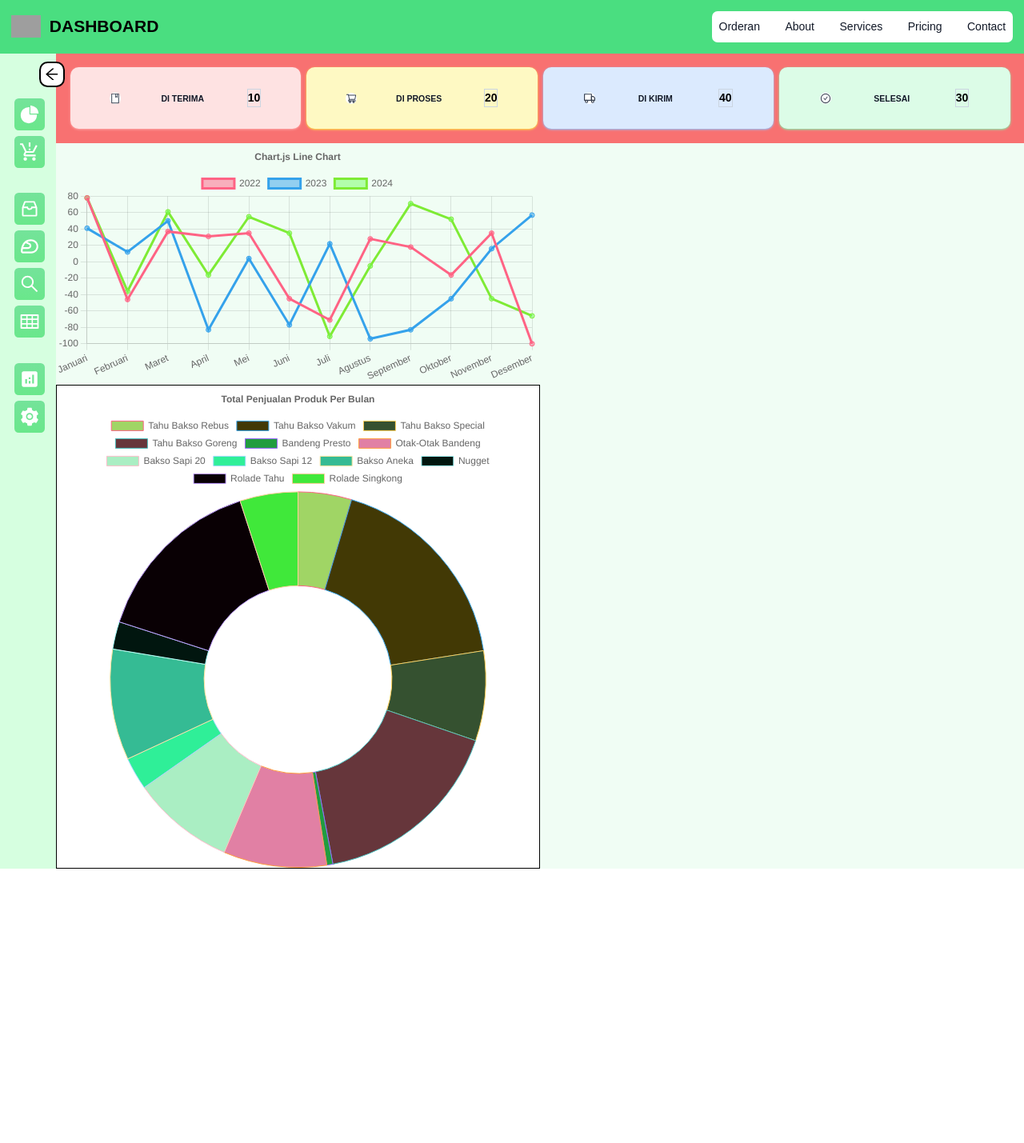
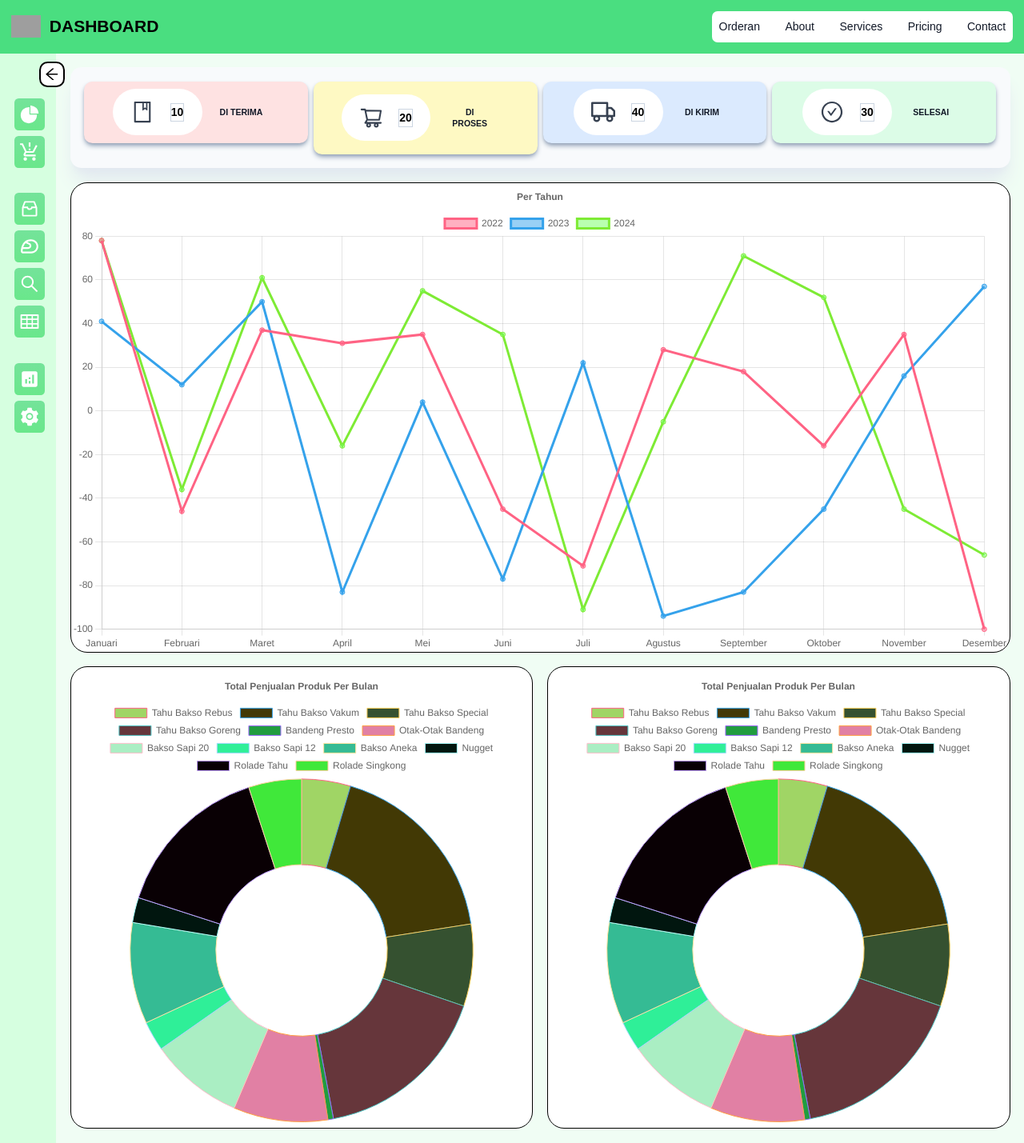
Before and after one commit to liar88828/kantor-tahu-baxo-bu-pudji, a Next.js app: page / in a window 1280 px wide. Shown: the whole page at 80% size. Before the commit the page ends 1086 px from the top, so only its background shows below. Built offline with nearby package versions, Linux system fonts and the light colour scheme; grey boxes are pictures that could not be loaded.

Commit message:
refactor code and fix crash

```diff
--- a/entity/travel.ts
+++ b/entity/travel.ts
@@ -3,8 +3,8 @@ export  type TFromTravel = {
   namaPengiriman: string,
   noHpPerusahaan: string,
   lokasi: string,
-  jumlah: number,
   jenis: string,
-  img: string,
+  harga: number,
+  img?: string,
   keterangan: string
 }
--- a/src/app/dashboard/card.tsx
+++ b/src/app/dashboard/card.tsx
@@ -12,9 +12,13 @@ function Cards( { title, icon, rout, totalStatus }: {
   totalStatus: number
 } ) {
   return <Card
-    className={ "w-full max-w-[48rem] flex-row items-center px-10 h-[60%] justify-around" + Status( title ) }>
-    <CardHeader floated={ true }>
+    className={ "w-full max-w-[40rem] flex-row items-center px-10 h-[60%] justify-around shadow-md shadow-slate-400" + Status( title ) }>
+    <CardHeader floated={ true } className={ "p-4 rounded-full w-32 flex  items-center justify-around" }>
       <i>{ icon }</i>
+      <Typography
+        variant={ "lead" }
+        className="ml-1 font-bold border border-slate-300   "
+        color={ "black" }> { totalStatus }</Typography>
     </CardHeader>
 
     <CardBody>
@@ -24,20 +28,18 @@ function Cards( { title, icon, rout, totalStatus }: {
         </Button>
       </a>
     </CardBody>
-    <Typography
-      variant={ "lead" }
-      className="ml-1 font-bold border border-slate-300   "
-      color={ "black" }> { totalStatus }</Typography>
+
   </Card>;
 }
 
 export function HorizontalCard() {
   return (
     <Fragment>
-      <Cards totalStatus={ 10 } title={ "Di Terima" } icon={ <AiOutlineBook/> } rout={ "/diterima" }/>
-      <Cards totalStatus={ 20 } title={ "Di Proses" } icon={ < AiOutlineShoppingCart/> } rout={ "/proses" }/>
-      <Cards totalStatus={ 40 } title={ "Di Kirim" } icon={ <FiTruck/> } rout={ "/kirim" }/>
-      <Cards totalStatus={ 30 } title={ "Selesai" } icon={ <AiOutlineCheckCircle/> } rout={ "/selesai" }/>
+      <Cards totalStatus={ 10 } title={ "Di Terima" } icon={ <AiOutlineBook size={ 30 }/> } rout={ "/diterima" }/>
+      <Cards totalStatus={ 20 } title={ "Di Proses" } icon={ < AiOutlineShoppingCart size={ 30 }/> }
+             rout={ "/proses" }/>
+      <Cards totalStatus={ 40 } title={ "Di Kirim" } icon={ <FiTruck size={ 30 }/> } rout={ "/kirim" }/>
+      <Cards totalStatus={ 30 } title={ "Selesai" } icon={ <AiOutlineCheckCircle size={ 30 }/> } rout={ "/selesai" }/>
     </Fragment>
   );
 }
--- a/src/app/dashboard/chart/donat.tsx
+++ b/src/app/dashboard/chart/donat.tsx
@@ -1,5 +1,5 @@
 "use client"
-import React from 'react';
+import React, { Suspense } from 'react';
 import { ArcElement, Chart as ChartJS, Legend, Tooltip } from 'chart.js';
 import { Doughnut } from 'react-chartjs-2';
 import { faker } from '@faker-js/faker';
@@ -63,5 +63,7 @@ const data = {
 };
 
 export function Donat() {
-  return <Doughnut data={ data } options={ options }/>;
+  return <Suspense fallback={ <p>Loading feed...</p> }>
+    <Doughnut data={ data } options={ options }/>
+  </Suspense>
 }
--- a/src/app/dashboard/chart/line.tsx
+++ b/src/app/dashboard/chart/line.tsx
@@ -31,7 +31,7 @@ const options = {
     },
     title: {
       display: true,
-      text: 'Chart.js Line Chart',
+      text: 'Per Tahun',
     },
   },
 };
--- a/src/app/dashboard/dashboard.tsx
+++ b/src/app/dashboard/dashboard.tsx
@@ -6,15 +6,22 @@ import { Donat } from '@/app/dashboard/chart/donat';
 const Dashboard = () => {
   return (
     <>
-      <div className={ " " }>
-        <div className="flex-row flex gap-2 justify-between bg-red-400 p-5">
+      <div className={ " flex gap-5 flex-col p-5" }>
+        {/*flex-wrap*/ }
+        <div className="sm:flex-row flex gap-2 justify-between bg-slate-50 p-5 rounded-2xl shadow-xl shadow-slate-200">
           <HorizontalCard/>
         </div>
-        <div className="w-[50%]">
+        <div className="   border border-black bg-white rounded-3xl">
           <Lines/>
         </div>
-        <div className="w-[50%]  border border-black bg-white">
-          <Donat/>
+
+        <div className="flex flex-row gap-5">
+          <div className="w-[50%]  border border-black bg-white rounded-3xl p-2">
+            <Donat/>
+          </div>
+          <div className="w-[50%]  border border-black bg-white rounded-3xl  p-2">
+            <Donat/>
+          </div>
         </div>
       </div>
     </>
--- a/src/app/orderan/page.tsx
+++ b/src/app/orderan/page.tsx
@@ -1,5 +1,5 @@
 "use client"
-import React, { ReactElement, useState } from 'react'
+import React, { ReactElement, Suspense, useState } from 'react'
 import { SubmitHandler, useFieldArray, useForm } from "react-hook-form";
 import { StyleInputForm, styleLabelForm } from '@/app/style/form';
 import { BiAddToQueue } from 'react-icons/bi';
@@ -8,7 +8,6 @@ import { Rupiah } from '../../../lib/rupiah';
 import { defaultDate, getTime } from '../../../lib/formatDate';
 import { Thitung, TOrder, TotalOrderan } from '../../../entity/orderan';
 import { sProduct, TFormProduct } from '../../../entity/produk';
-import { DevTool } from "@hookform/devtools";
 import { SDiTerima, SKirim, SProcess, SSelesai } from '@/app/style/status';
 import TableOrder from '@/components/orderan/TableOrder';
 import { createOrder } from '@/components/orderan/ress';
@@ -475,7 +474,9 @@ export default function FormOrder() {
             <Tanggal/>
           </div>
           <div className={ fomIsi }>
-            <Orderan/>
+            <Suspense fallback={ <p>Loading feed...</p> }>
+              <Orderan/>
+            </Suspense>
           </div>
         </div>
       </form>
--- a/src/app/product/page.tsx
+++ b/src/app/product/page.tsx
@@ -1,5 +1,5 @@
 "use client"
-import React, { ChangeEvent, ReactElement, useState } from 'react';
+import React, { ChangeEvent, ReactElement, Suspense, useState } from 'react';
 import { StyleInputForm, styleLabelForm } from '@/app/style/form';
 import { TFormProduct } from '../../../entity/produk';
 import { Controller, SubmitHandler, useForm } from 'react-hook-form';
@@ -55,6 +55,7 @@ export default function Home() {
                    defaultValue={ defaultFormProduct.nama }/>
         <InputForm title={ formProduct.harga } type="number" reg={ register( "harga" ) }
                    defaultValue={ defaultFormProduct.harga }/>
+
         <InputForm title={ formProduct.lokasi } type="text" reg={ register( "lokasi" ) }
                    defaultValue={ defaultFormProduct.lokasi }/>
         <div className="flex flex-col">
@@ -72,18 +73,18 @@ export default function Home() {
 
   return (
     <main className="flex p-3 sm:p-6  flex-row z-50 bg-green-50 gap-3 ">
-      <h1> Form Produk</h1>
       <form onSubmit={ handleSubmit( onSubmit ) }
-            className="w-full    flex  flex-row gap-5 ">
+            className="w-full flex  flex-row gap-5 ">
 
         <div className="  sm:m-4 bg-white rounded p-5 w-1/2">
           <FormProduct/>
         </div>
 
         <div className=" sm:m-4 bg-white rounded p-5 w-1/2  flex  flex-col gap-5 ">
-
-          <Upload previewURL={ previewURL } onChange={ handleFileChange } message={ message } title={ "Travel" }/>
-          <button type="submit" className="bg-blue-500 p-2 rounded-md text-white">Check</button>
+          <Suspense fallback={ <p>Loading feed...</p> }>
+            <Upload previewURL={ previewURL } onChange={ handleFileChange } message={ message } title={ "Product" }/>
+          </Suspense>
+          <button type="submit" className="bg-blue-500 p-2 rounded-md text-white">Simpan</button>
         </div>
 
       </form>
--- a/src/app/style/status.ts
+++ b/src/app/style/status.ts
@@ -1,7 +1,7 @@
-export const SDiTerima = " bg-red-100 text-black shadow shadow-red-300 "
-export const SProcess = " bg-yellow-100 text-gray-700 shadow shadow-yellow-300 "
-export const SKirim = " bg-blue-100 text-black shadow shadow-blue-300 "
-export const SSelesai = " bg-green-100 text-gray-500  shadow shadow-green-300 "
+export const SDiTerima = " bg-red-100 text-black "
+export const SProcess = " bg-yellow-100 text-gray-700  "
+export const SKirim = " bg-blue-100 text-black  "
+export const SSelesai = " bg-green-100 text-gray-500    "
 
 export const Status = ( s: string ): string => {
   return ( s === "Di Terima" )
--- /dev/null
+++ b/src/app/travel/loading.tsx
@@ -0,0 +1,4 @@
+export default function Loading() {
+  // You can add any UI inside Loading, including a Skeleton.
+  return <div>Loading...</div>
+}
--- a/src/app/travel/page.tsx
+++ b/src/app/travel/page.tsx
@@ -1,11 +1,13 @@
 "use client"
-import React, { ChangeEvent, ReactElement, useState } from 'react';
+import React, { ChangeEvent, ReactElement, Suspense, useState } from 'react';
 import { SubmitHandler, useForm } from 'react-hook-form';
 import { InputFormProps } from '../../../entity/InputForm';
 import { StyleInputForm, styleLabelForm } from '@/app/style/form';
 import { TFromTravel } from '../../../entity/travel';
+import { defaultFormTravel, formTravel } from '@/components/travel/format';
 import { handleUpload, SendData, Upload } from '@/element/Upload';
-import { defaultFormTravel, formTravel } from '@/components/travel/format';
+
+// const WithCustomLoading = dynamic( () => import('../../element/Upload').then( Element => Element.Upload ) )
 
 export default function Home() {
   const { control, register, handleSubmit, } = useForm<TFromTravel>( {/* defaultValues: defaultValues, */
@@ -52,20 +54,22 @@ export default function Home() {
 
     return (
       <>
-        <form className="w-full max-w-lg  flex flex-col gap-5 ">
         <InputForm title={ formTravel.namaPengiriman } type="text" reg={ register( "namaPengiriman" ) }
                    defaultValue={ defaultFormTravel.namaPengiriman }/>
         <InputForm title={ formTravel.noHpPerusahaan } type="number" reg={ register( "noHpPerusahaan" ) }
                    defaultValue={ defaultFormTravel.noHpPerusahaan }/>
         <InputForm title={ formTravel.lokasi } type="text" reg={ register( "noHpPerusahaan" ) }
                    defaultValue={ defaultFormTravel.lokasi }/>
+        <InputForm title={ formTravel.jenis } type="text" reg={ register( "jenis" ) }
+                   defaultValue={ defaultFormTravel.jenis }/>
+        <InputForm title={ formTravel.harga } type="text" reg={ register( "harga" ) }
+                   defaultValue={ defaultFormTravel.harga }/>
         <InputForm title={ formTravel.keterangan } type="textarea" reg={ register( "keterangan" ) }
                    defaultValue={ defaultFormTravel.keterangan }/>
-        </form>
       </>
     )
   }
-
+  // console.log( Array( 20 ) )
   return (
     <main className="flex p-3 sm:p-6 flex-col z-50 bg-green-50 gap-3">
       <form onSubmit={ handleSubmit( onSubmit ) }
@@ -76,7 +80,11 @@ export default function Home() {
         </div>
 
         <div className=" sm:m-4 bg-white rounded p-5 w-1/2  flex  flex-col gap-5 ">
+          <Suspense fallback={ <p>Loading feed...</p> }>
             <Upload previewURL={ previewURL } onChange={ handleFileChange } message={ message } title={ "Travel" }/>
+          </Suspense>
+          {/*<WithCustomLoading previewURL={ previewURL } onChange={ handleFileChange } message={ message }*/ }
+          {/*                   title={ "Travel" }/>*/ }
           <button type="submit" className="bg-blue-500 p-2 rounded-md text-white">Simpan</button>
         </div>
       </form>
--- a/src/components/travel/format.ts
+++ b/src/components/travel/format.ts
@@ -2,13 +2,13 @@ import { TFromTravel } from '../../../entity/travel';
 
 export const formTravel: Record<keyof TFromTravel, any> = {
   id: "1231",
-  namaPengiriman: "Nama Produk",
-  noHpPerusahaan: "Harga Produk",
-  lokasi: "Lokasi Produk",
-  jumlah: "Masukan Jumlah",
-  jenis: "Jenis Produk",
-  img: "Gambar Produk",
-  keterangan: "Keterangan Produk"
+  namaPengiriman: "Nama Travel",
+  noHpPerusahaan: "No Hp Perusahan",
+  lokasi: "Lokasi ",
+  jenis: "Jenis Pengiriman",
+  harga: "Kisaran Biaya Pengiriman",
+  img: "Logo Travel",
+  keterangan: "Keterangan "
 }
 
 export const defaultFormTravel: TFromTravel = {
@@ -16,8 +16,8 @@ export const defaultFormTravel: TFromTravel = {
   namaPengiriman: " Tahu Baxo Bu Pudji ",
   noHpPerusahaan: ( 8123456789 ).toString(),
   lokasi: " Ungaran ",
-  jumlah: 200_000,
-  jenis: " Darat ",
+  harga: 200_000,
+  jenis: " Box ",
   img: "img",
-  keterangan: " Pedas "
+  keterangan: "  "
 }
```
Lines whose indentation alone changed are shown as unchanged.
